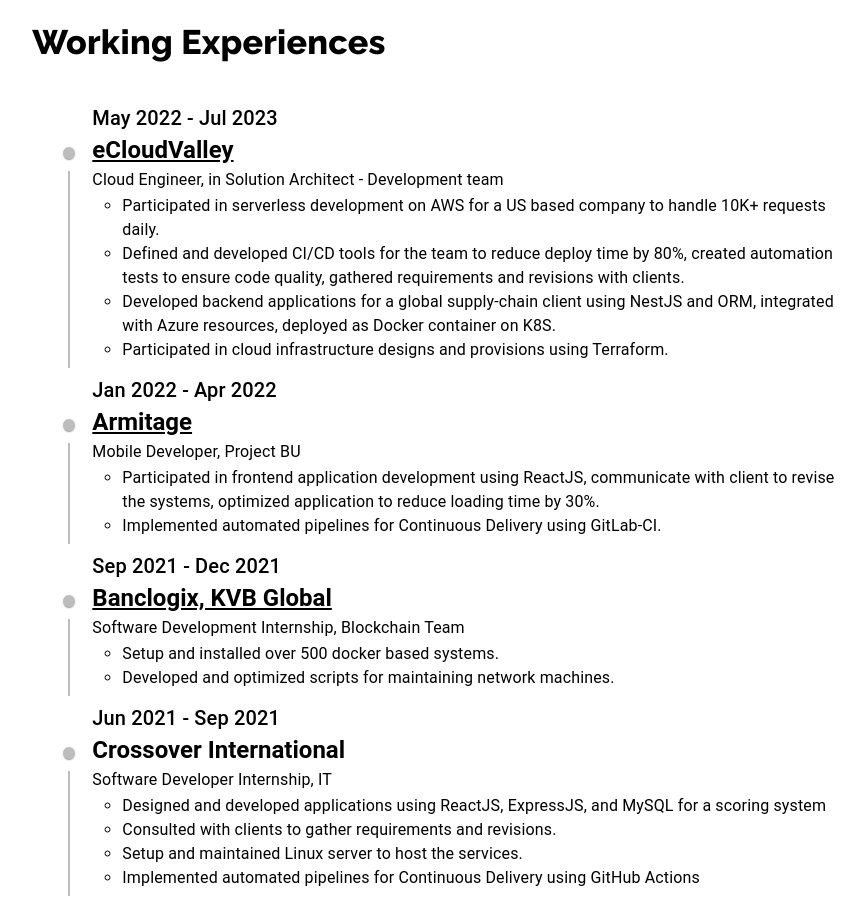
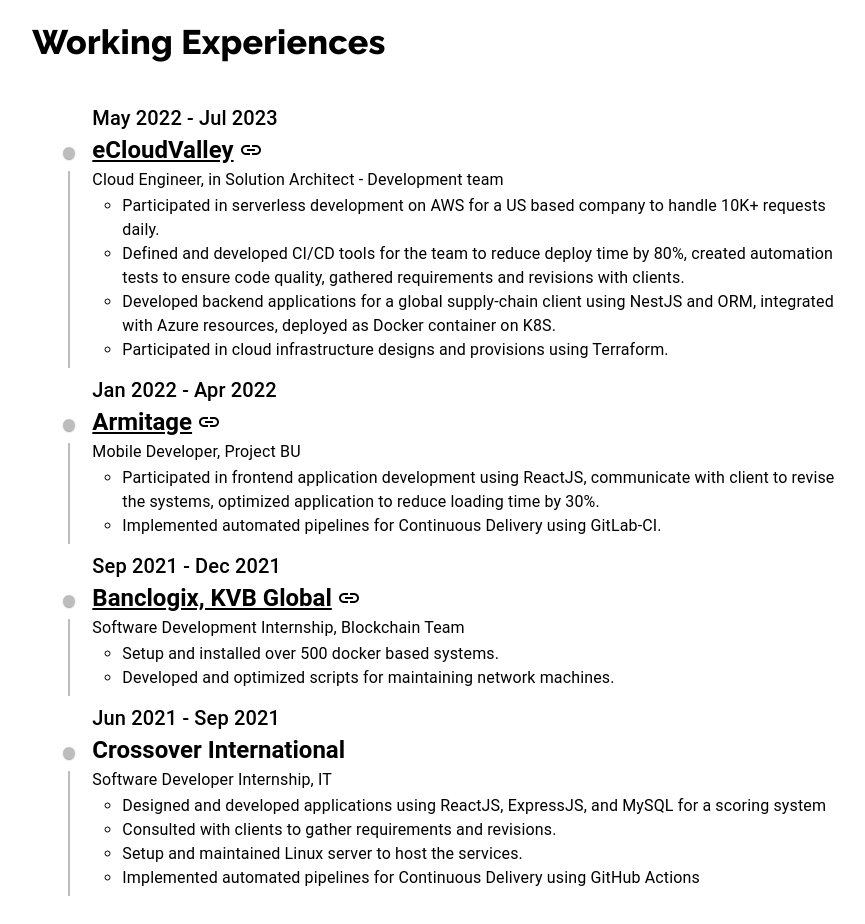
Before and after one commit to VardyNg/Portfolio, a React (Create React App) app: page / in a window 1280 px wide. Shown: the part 3220-4144 px from the top of the page, without its empty margins (191-1056 px from the left). Built offline with nearby package versions, Linux system fonts and the light colour scheme; a web font is replaced by a local one.

Commit message:
add Linkicon on company name

```diff
--- a/src/Section/WorkingExperience.js
+++ b/src/Section/WorkingExperience.js
@@ -1,3 +1,4 @@
+import LinkIcon from '@mui/icons-material/Link';
 import ArticleIcon from '@mui/icons-material/Article';
 import WebIcon from '@mui/icons-material/Web';
 import Timeline from '@mui/lab/Timeline';
@@ -96,8 +97,18 @@
                 </Typography>
                 <Typography variant="h5" sx={{textAlign: 'left', fontWeight: 'bold'}}>
                   {step.url ?
-                    <Link href={step.url} color="inherit" target="_blank">
+                    <Link
+                      href={step.url}
+                      color="inherit"
+                      target="_blank"
+                      style={{
+                        display: 'flex',
+                        alignItems: 'center',
+                        flexWrap: 'wrap',
+                      }}
+                    >
                       {step.label}
+                      <LinkIcon style={{marginLeft: 5}}/>
                     </Link>
                     : step.label
                   }
```
